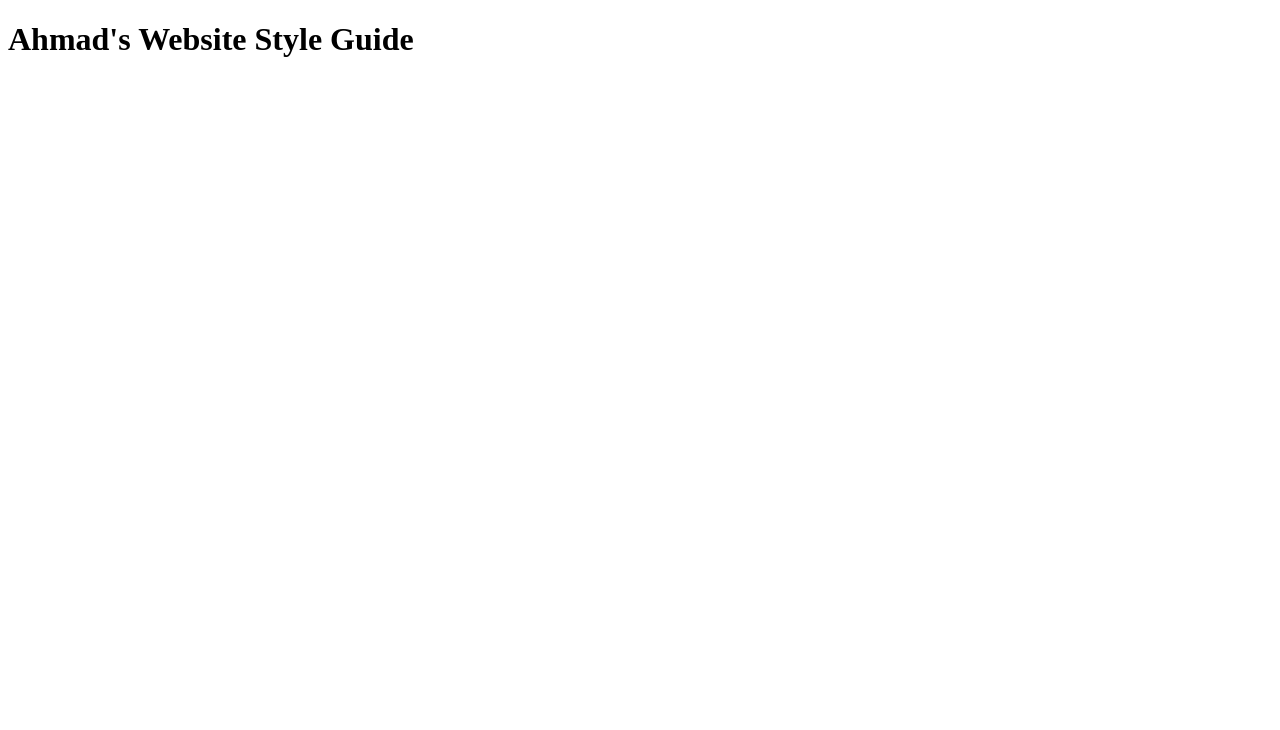
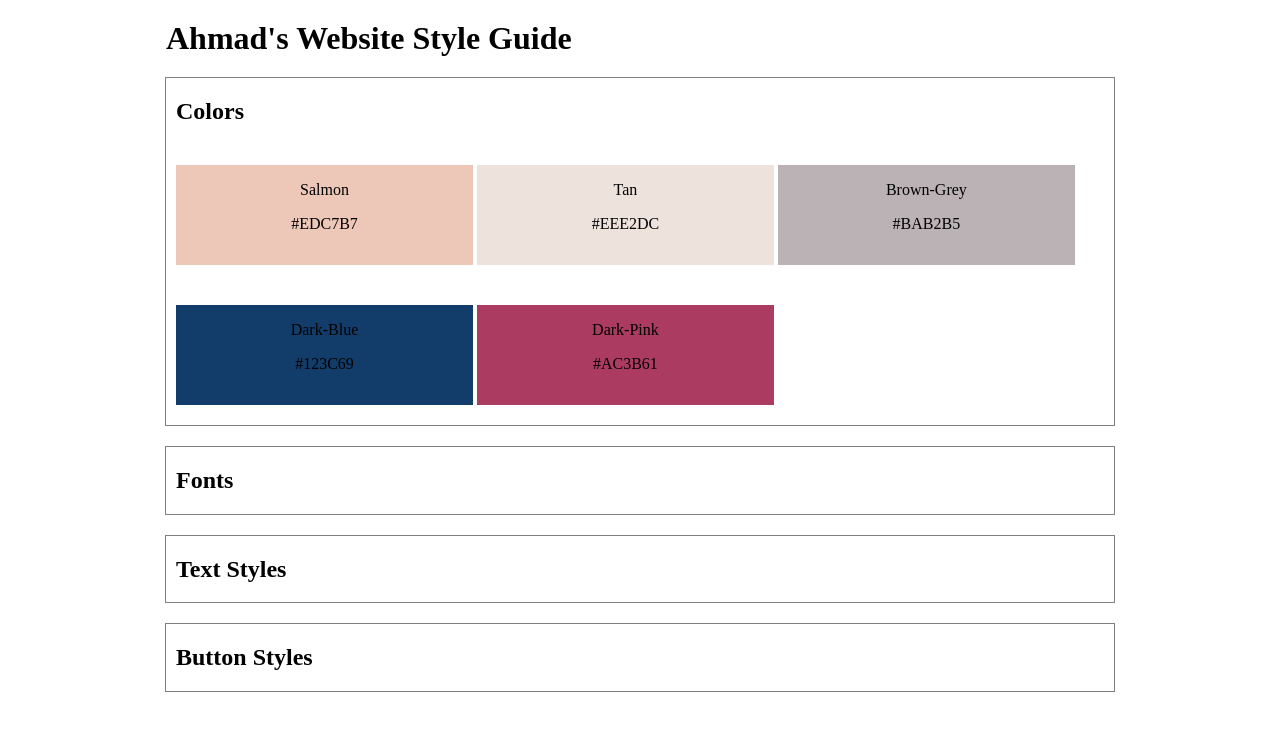
Before and after one commit to YSquid/website-design-system, a plain HTML site: page index.html in a window 1280 px wide. Drawn offline with Linux system fonts and the light colour scheme.

Commit message:
Colors section
Finished html and css for colors section

imported screenshot of color scheme

```diff
--- a/index.html
+++ b/index.html
@@ -2,18 +2,59 @@
 
 <html>
   <head>
-        <meta charset="utf-8">
-        <meta http-equiv="X-UA-Compatible" content="IE=edge">
+    <meta charset="utf-8" />
+    <meta http-equiv="X-UA-Compatible" content="IE=edge" />
     <title></title>
-        <meta name="description" content="">
-        <meta name="viewport" content="width=device-width, initial-scale=1">
-        <link rel="stylesheet" href="./styles.css">
+    <meta name="description" content="" />
+    <meta name="viewport" content="width=device-width, initial-scale=1" />
+    <link rel="stylesheet" href="./styles.css" />
   </head>
   <body>
     <h1>Ahmad's Website Style Guide</h1>
 
+    <main>
+      <!-- start of colors section-->
+      <section class="container">
+        <h2>Colors</h2>
+        <div class="color-container">
+          <div class="color-panel salmon">
+            <p class="color-label">Salmon</p>
+            <p class="color-hex">#EDC7B7</p>
+          </div>
+          <div class="color-panel tan">
+            <p class="color-label">Tan</p>
+            <p class="color-hex">#EEE2DC</p>
+          </div>
+          <div class="color-panel brown-grey">
+            <p class="color-label">Brown-Grey</p>
+            <p class="color-hex">#BAB2B5</p>
+          </div>
+          <div class="color-panel dark-blue">
+            <p class="color-label">Dark-Blue</p>
+            <p class="color-hex">#123C69</p>
+          </div>
+          <div class="color-panel dark-pink">
+            <p class="color-label">Dark-Pink</p>
+            <p class="color-hex">#AC3B61</p>
+          </div>
+        </div>
+      </section>
 
+      <!-- start of fonts section-->
+      <section class="container">
+        <h2>Fonts</h2>
+        <div class="fonts-container"></div>
+      </section>
 
+      <!-- start of text styles section-->
+      <section class="container">
+        <h2>Text Styles</h2>
+      </section>
 
+      <!-- start of button styles section-->
+      <section class="container">
+        <h2>Button Styles</h2>
+      </section>
+    </main>
   </body>
 </html>
--- a/styles.css
+++ b/styles.css
@@ -0,0 +1,56 @@
+/* General Styles */
+
+h1 {
+    margin: 20px auto;
+    width: 75%;
+}
+
+h2 {
+    margin-left: 10px;
+}
+
+.container {
+    display: block;
+    border: 1px solid gray;
+    width: 75%;
+    height: fit-content;
+    margin: 20px auto;
+}
+
+/* color section styles */
+
+.color-container {
+    display: block;
+    margin: auto 10px;
+    height: fit-content;
+}
+
+.color-panel {
+    display: inline-block;
+    width: 32%;
+    height: 100px;
+    margin: 20px auto;
+    padding: 20px auto;
+    box-sizing: border-box;
+    text-align: center;
+}
+
+.salmon {
+    background-color: #EDC7B7;
+}
+
+.tan {
+    background-color: #EEE2DC;
+}
+
+.brown-grey {
+    background-color: #BAB2B5;
+}
+
+.dark-blue {
+    background-color: #123C69;
+}
+
+.dark-pink {
+    background-color: #AC3B61;
+}
```
Also changed, not shown: assets/Color scheme.PNG (added). Lines whose indentation alone changed are shown as unchanged.
